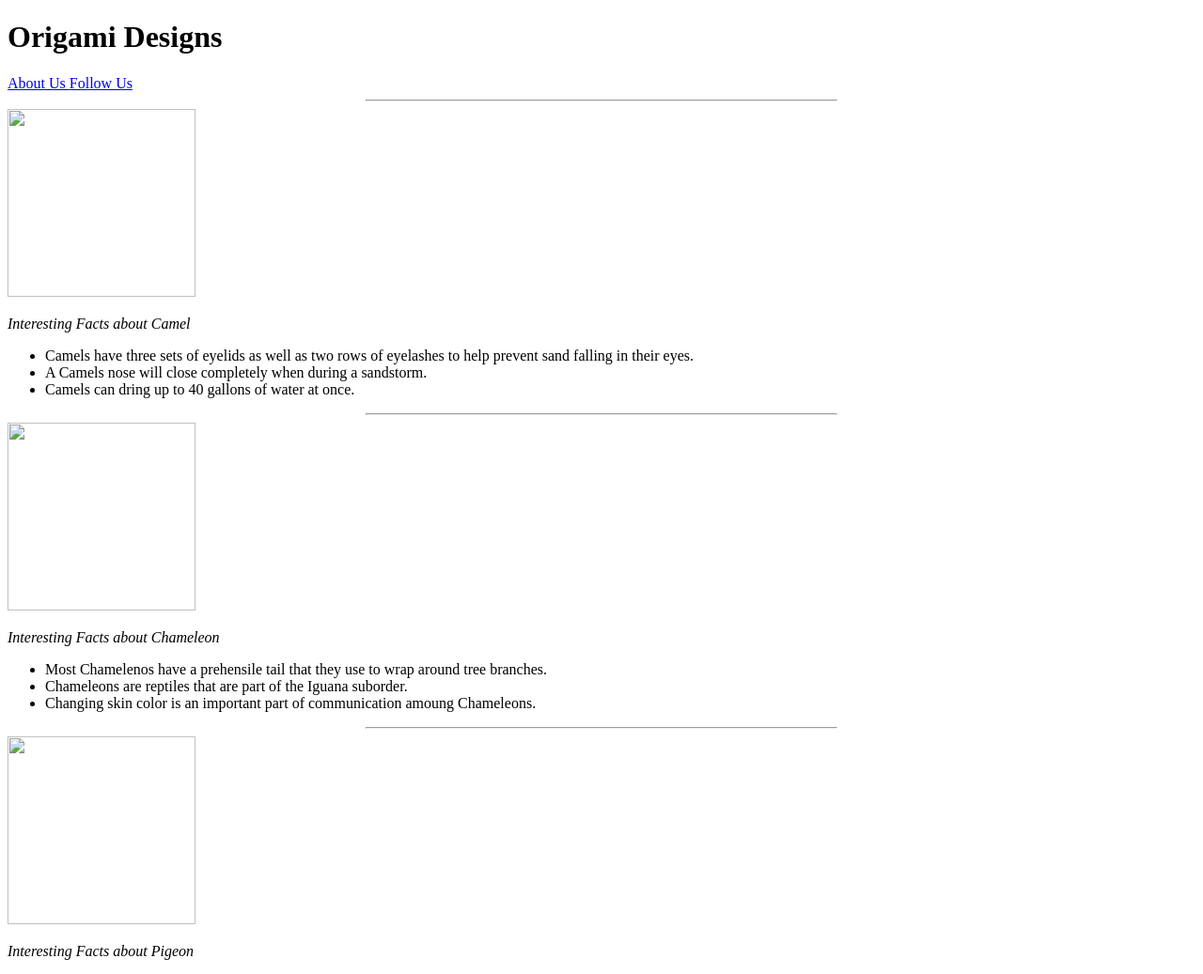
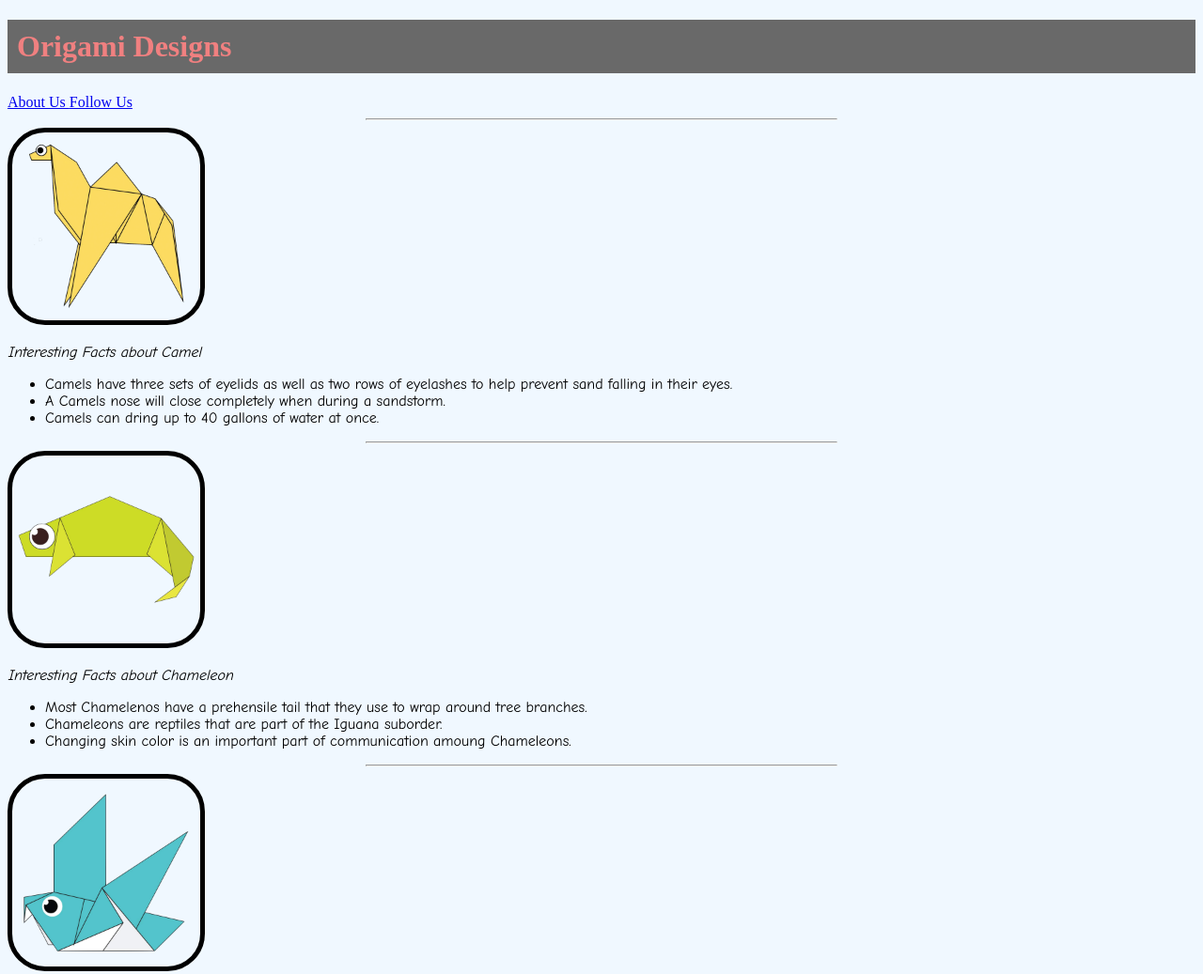
Before and after one commit to PrajnaKurella/c-49-project, a plain HTML site: page index.html in a window 1280 px wide. Shown: the top 1037 px of the page at 94% size. Drawn offline with Linux system fonts and the light colour scheme.

Commit message:
Add files via upload

```diff
--- a/index.html
+++ b/index.html
@@ -2,6 +2,11 @@
 <html>
         <title> Origami Designs</title>
         <style type = "text/css">
+            h1{
+                color: lightcoral;
+                border: 10px solid dimgray;
+                background-color: dimgray;
+            }
         </style>
     </head>
 
@@ -10,8 +15,16 @@
             <a href = "about.html"> About Us </a>
             <a href = "followus.html"> Follow Us </a>
 
+           <style>
+               body{background-color: aliceblue;}
+               img{border: 5px solid black; border-radius: 40px;}
+               p{font-family: comic sans ms; font-weight: italic;}
+               ol,ul{font-family: comic sans ms;}
+           </style>
+
             <hr width = 500px>
-            <a href = "http://origami.me/camel/"><img src= "camel.png" width = "200px" height = "200px"></a>
+            <a href = "http://origami.me/camel/"><img src= "images/camel.png" width = "200px" height = "200px" ></a>
+
                 <p><i>Interesting Facts about Camel</i></p>
                 <ul>
                     <li>Camels have three sets of eyelids as well as two rows of eyelashes to help prevent sand falling in their eyes.</li>
@@ -20,7 +33,7 @@
                 </ul>
 
             <hr width = 500px>
-            <a href = "http://origami.me/chameleon/"><img src= "chameleon.png" width = "200px" height = "200px"></a>
+            <a href = "http://origami.me/chameleon/"><img src= "images/chameleon.png" width = "200px" height = "200px"></a>
                 <p><i>Interesting Facts about Chameleon</i></p>
                 <ul>
                     <li>Most Chamelenos have a prehensile tail that they use to wrap around tree branches.</li>
@@ -29,7 +42,7 @@
                 </ul>
 
             <hr width = 500px>
-            <a href = "http://origami.me/pigeon/"><img src= "pigeon.png" width = "200px" height = "200px"></a>
+            <a href = "http://origami.me/pigeon/"><img src= "images/pigeon.png" width = "200px" height = "200px"></a>
                 <p><i>Interesting Facts about Pigeon</i></p>
                 <ul>
                     <li>Pigeons are renowned for their outstanding navigational abilities.</li>
@@ -38,7 +51,7 @@
                 </ul>
 
             <hr width = 500px>
-            <a href = "http://origami.me/teddy-bear/"><img src= "teddy.png" width = "200px" height = "200px"></a>
+            <a href = "http://origami.me/teddy-bear/"><img src= "images/teddy.png" width = "200px" height = "200px"></a>
                 <p><i>Interesting Facts about Teddy Bear</i></p>
                 <ul>
                     <li>The name Teddy Bear comes from Teddy Roosevelt who didn't want to shoot a baby bear.</li>
@@ -47,7 +60,7 @@
                 </ul>
 
             <hr width = 500px>
-            <a href = "http://origami.me/panda/"><img src= "panda.png" width = "200px" height = "200px"></a>
+            <a href = "http://origami.me/panda/"><img src= "images/panda.png" width = "200px" height = "200px"></a>
                 <p><i>Interesting Facts about Panda</i></p>
                 <ul>
                     <li>Pandas can camouflage well in their enviorments.</li>
@@ -56,7 +69,7 @@
                 </ul>
 
             <hr width = 500px>
-            <a href = "http://origami.me/flying-cicada/"><img src= "cicada.png" width = "200px" height = "200px"></a>
+            <a href = "http://origami.me/flying-cicada/"><img src= "images/cicada.png" width = "200px" height = "200px"></a>
                 <p><i>Interesting Facts about Cicada</i></p>
                 <ul>
                     <li>Cicadas have one of the longest insect lifespan.</li>
```
